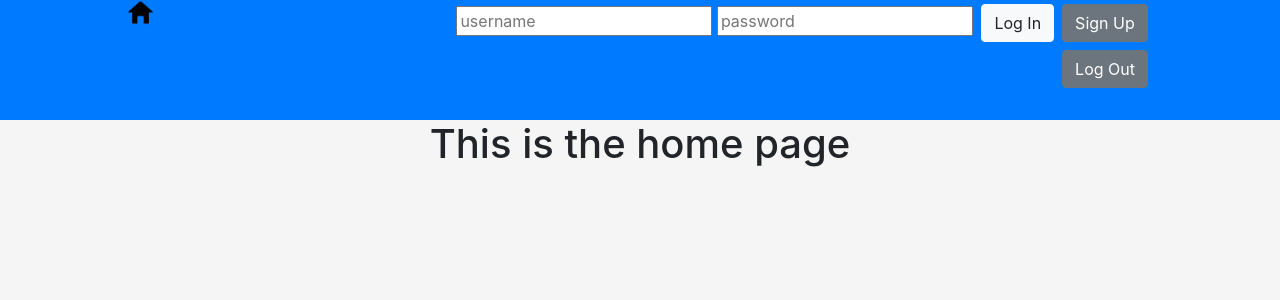
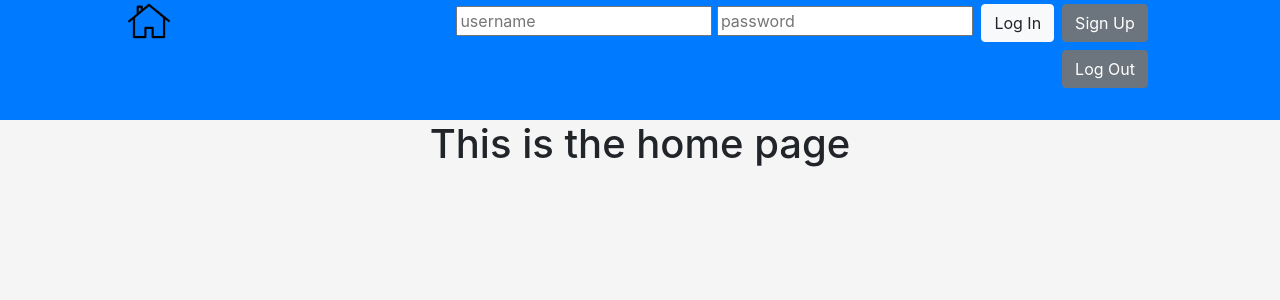
Before and after one commit to Jakebas10/social-media-app, a PHP site: page / in a window 1280 px wide. Shown: the top 300 px of the page. Run offline with PHP 8.4, Linux system fonts and the light colour scheme.

Commit message:
more styling

```diff
--- a/header.php
+++ b/header.php
@@ -9,7 +9,7 @@
     </head>
     <body>
 
-        <header class="center">
+        <header class="center nav-bar-main">
             <a class="home-button" href="index.php">
                 <img class="home-img" src="img/home.png" alt="home">
             </a>
--- a/styles.css
+++ b/styles.css
@@ -4,15 +4,15 @@ html, body {
     margin: 0;
   }
 
-header {
-    height: 15%;
-    background-color: #007bff;
-}
-
 .center {
     margin: auto;
     padding-left: 10%;
     padding-right: 10%;
+}
+
+.nav-bar-main {
+    height: 15%;
+    background-color: #007bff;
 }
 
 .wrapper-main {
@@ -26,15 +26,8 @@ header {
 }
 
 .home-img {
-    display: block;
-    margin-left: auto;
-    margin-right: auto;
-    max-width: 25px;
-    max-height: 25px;
-}
-
-.home-button {
-    float: left;
+    vertical-align: middle;
+    max-height: 35%;
 }
 
 .login-form {
```
Also changed, not shown: img/home.png.
